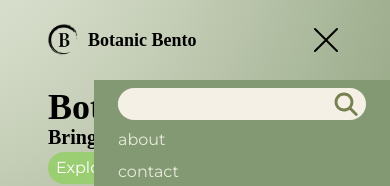
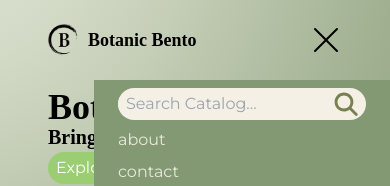
Before and after one commit to robeeds/botanic_bento, a React (Vite) app: page / in a window 390 px wide. Both pictures are taken after a click on the picture 325 px from the left and 40 px from the top of the page. Shown: the top 186 px of the page. Built offline with nearby package versions, Linux system fonts and the light colour scheme; a web font is replaced by a local one.

Commit message:
Added name to search fields

```diff
--- a/src/components/Navbar.jsx
+++ b/src/components/Navbar.jsx
@@ -21,7 +21,7 @@ const Navbar = () => {
 
         {/* SearchBar */}
         <div className='flex flex-1 items-center col-span-1 bg-cream rounded-full drop-shadow-lg'>
-          <input placeholder='Search Catalog...' className='flex flex-1 placeholder-green text-green bg-cream py-2 px-4 outline-none rounded-full' />
+          <input name='search' placeholder='Search Catalog...' className='flex flex-1 placeholder-green text-green bg-cream py-2 px-4 outline-none rounded-full' />
           <img src={search} alt='search' className='h-[28px] w-[28px] right-0 mx-2 hover:cursor-pointer'/>
         </div>
 
@@ -56,7 +56,7 @@ const Navbar = () => {
 
             {/* SearchBar */}
             <div className='flex flex-1 items-center col-span-1 bg-cream rounded-full mt-2'>
-              <input className='flex flex-1 h-[24px] text-green bg-cream p-2 outline-none rounded-full' />
+              <input name='search' placeholder='Search Catalog...' className='flex flex-1 h-[24px] text-green bg-cream p-2 outline-none rounded-full' />
               <img src={search} alt='search' className='h-[24px] w-[24px] right-0 mx-2 my-1 hover:cursor-pointer'/>
             </div>
 
```
